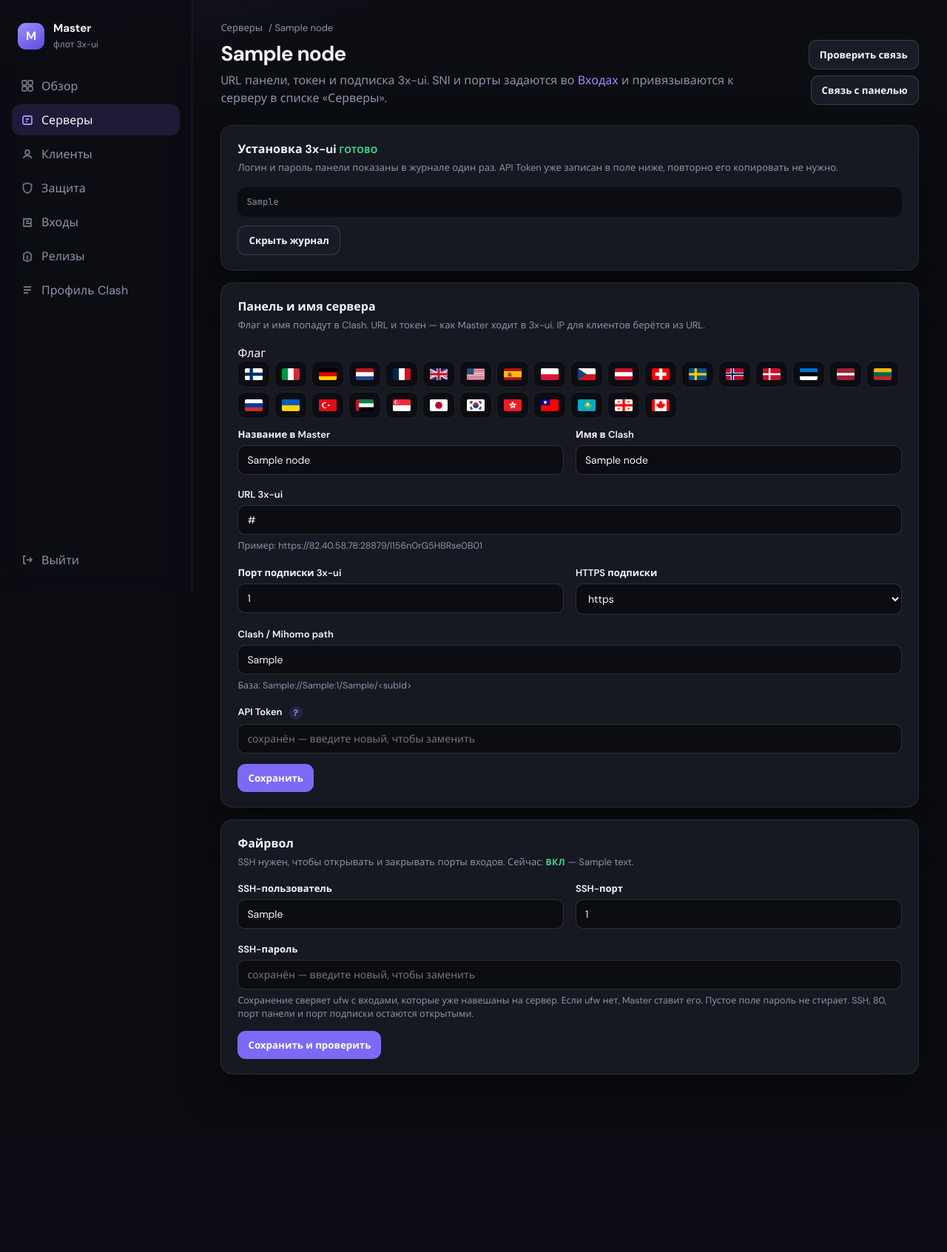
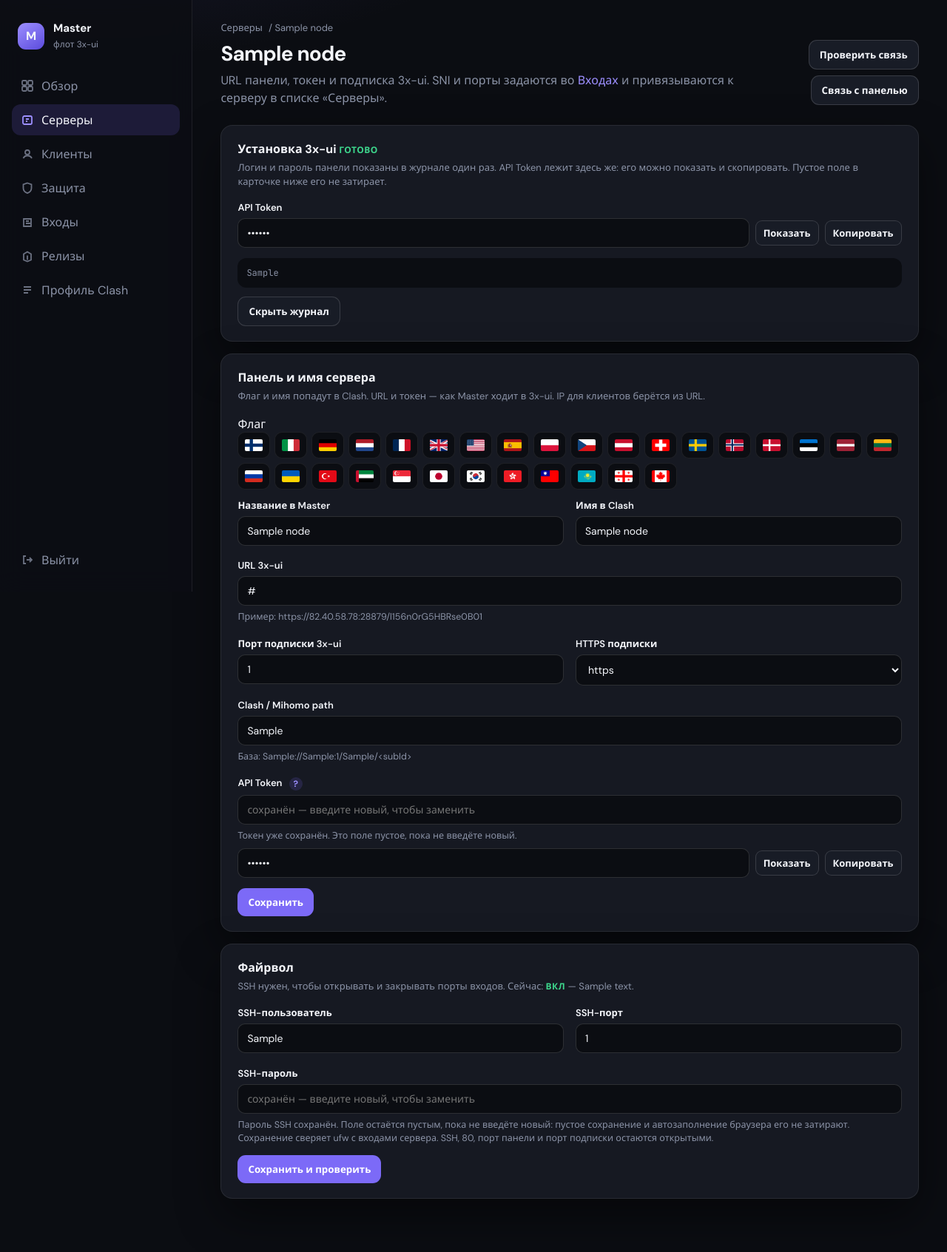
Before and after one commit to Instinct22/converter, a FastAPI app: page /nodes/1 in a window 1280 px wide. Shown: the whole page at 74% size. Before the commit the page ends 1453 px from the top, so only its background shows below. Run offline with FastAPI, Linux system fonts and the light colour scheme; the visitor is signed in with stand-in values (Sample User, id 1); tables that the repository leaves empty hold one stand-in row (values such as "Sample post").

Commit message:
Не затирать токен пустым сохранением и показывать страну у флага.
Co-authored-by: Cursor <cursoragent@cursor.com>

```diff
--- a/app/models.py
+++ b/app/models.py
@@ -3,7 +3,7 @@ from typing import Optional
 
 from sqlmodel import Field, SQLModel
 
-from app.flags import flag_src, to_emoji, to_iso
+from app.flags import country_name, flag_src, to_emoji, to_iso
 
 
 def utcnow() -> datetime:
@@ -52,6 +52,9 @@ class Node(SQLModel, table=True):
 
     def flag_image(self) -> str:
         return flag_src(self.flag)
+
+    def flag_title(self) -> str:
+        return country_name(self.flag)
 
 
 class InboundTemplate(SQLModel, table=True):
--- a/app/routers/ui.py
+++ b/app/routers/ui.py
@@ -7,6 +7,7 @@ from markupsafe import Markup
 from sqlmodel import select
 
 from app.deps import SessionDep, credentials_ok, request_authorized
+from app.flags import COUNTRY_NAMES
 from app.mihomo import days_left, is_expired
 from app.models import Client, ConfigDoc, InboundTemplate, Node, NodeInbound
 from app.settings import ROOT, settings
@@ -82,6 +83,7 @@ def _ctx(request: Request, **extra):
         'client_edit_payload': client_edit_payload,
         'split_csv': split_csv,
         'unique_snis': unique_snis,
+        'flag_names': COUNTRY_NAMES,
     }
     data.update(extra)
     return data
--- a/app/static/app.css
+++ b/app/static/app.css
@@ -111,6 +111,8 @@ button, input, select, textarea { font-family: inherit; }
 .field { margin-bottom: 14px; }
 .field label { display: block; font-size: 13px; font-weight: 600; margin-bottom: 6px; }
 .field-split { display: grid; grid-template-columns: 1fr auto; gap: 8px; align-items: start; }
+.secret-line { display: flex; gap: 8px; align-items: center; }
+.secret-line input { flex: 1; min-width: 0; }
 .scan-actions { display: flex; gap: 8px; flex-wrap: wrap; align-items: center; }
 .scan-actions select { flex: 1 1 180px; width: auto; min-width: 160px; }
 .scan-results { margin-top: 8px; }
--- a/app/static/app.js
+++ b/app/static/app.js
@@ -126,11 +126,8 @@ document.addEventListener('click', (e) => {
   if (e.target.classList.contains('overlay') && e.target.id) closeModal(e.target.id);
 }, true);
 
-const FLAGS = [
-  'FI', 'IT', 'DE', 'NL', 'FR', 'GB', 'US', 'ES', 'PL', 'CZ',
-  'AT', 'CH', 'SE', 'NO', 'DK', 'EE', 'LV', 'LT', 'RU', 'UA',
-  'TR', 'AE', 'SG', 'JP', 'KR', 'HK', 'TW', 'KZ', 'GE', 'CA',
-];
+const FLAG_NAMES = JSON.parse(document.getElementById('flag-names')?.textContent || '{}');
+const FLAGS = Object.keys(FLAG_NAMES);
 
 function bindFlagPicker(root) {
   root.querySelectorAll('[data-flags]').forEach((box) => {
@@ -140,7 +137,8 @@ function bindFlagPicker(root) {
     box.innerHTML = FLAGS.map((code) => {
       const on = current === code ? ' on' : '';
       const src = '/static/flags/' + code.toLowerCase() + '.png';
-      return `<button type="button" class="flag${on}" data-flag="${code}" title="${code}"><img src="${src}" alt="${code}"></button>`;
+      const title = FLAG_NAMES[code] || code;
+      return `<button type="button" class="flag${on}" data-flag="${code}" title="${title}"><img src="${src}" alt="${title}"></button>`;
     }).join('');
     box.addEventListener('click', (e) => {
       const btn = e.target.closest('[data-flag]');
--- a/app/templates/base.html
+++ b/app/templates/base.html
@@ -7,7 +7,7 @@
   <link rel="preconnect" href="https://fonts.googleapis.com">
   <link rel="preconnect" href="https://fonts.gstatic.com" crossorigin>
   <link href="https://fonts.googleapis.com/css2?family=DM+Sans:ital,opsz,wght@0,9..40,400;0,9..40,600;0,9..40,700;1,9..40,400&family=JetBrains+Mono:wght@400;500&display=swap" rel="stylesheet">
-  <link rel="stylesheet" href="/static/app.css?v=34">
+  <link rel="stylesheet" href="/static/app.css?v=35">
 </head>
 <body>
 <div class="layout">
@@ -59,7 +59,8 @@
     {% block content %}{% endblock %}
   </main>
 </div>
-<script src="/static/app.js?v=20"></script>
+<script id="flag-names" type="application/json">{{ flag_names|script_json }}</script>
+<script src="/static/app.js?v=21"></script>
 {% block scripts %}{% endblock %}
 </body>
 </html>
--- a/app/templates/dashboard.html
+++ b/app/templates/dashboard.html
@@ -43,7 +43,7 @@
           <div class="monitor-main">
             <span class="status-dot {{ 'bad' if n.last_error else ('ok' if n.last_sync_at else '') }}" data-dot></span>
             <span class="name-flag">
-              {% if n.flag_image() %}<img class="flag-img" src="{{ n.flag_image() }}" alt="">{% endif %}
+              {% if n.flag_image() %}<img class="flag-img" src="{{ n.flag_image() }}" alt="{{ n.flag_title() }}" title="{{ n.flag_title() }}">{% endif %}
               <strong>{{ n.name }}</strong>
             </span>
           </div>
--- a/app/templates/node_detail.html
+++ b/app/templates/node_detail.html
@@ -4,7 +4,7 @@
 <div class="crumbs"><a href="/nodes">Серверы</a> / {{ node.name }}</div>
 <div class="page-head">
   <div>
-    <h1 class="name-flag">{% if node.flag_image() %}<img class="flag-img" src="{{ node.flag_image() }}" alt="" style="width:28px;height:20px">{% endif %}{{ node.name }}</h1>
+    <h1 class="name-flag">{% if node.flag_image() %}<img class="flag-img" src="{{ node.flag_image() }}" alt="{{ node.flag_title() }}" title="{{ node.flag_title() }}" style="width:28px;height:20px">{% endif %}{{ node.name }}</h1>
     <p class="lede">URL панели, токен и подписка 3x-ui. SNI и порты задаются во <a href="/templates">Входах</a> и привязываются к серверу в списке «Серверы».</p>
   </div>
   <div class="row">
@@ -25,9 +25,19 @@
     {% if node.install_state == 'installing' %}
     Панели ещё нет. SSH уже сохранён ниже, в блоке «Файрвол». Повторная установка на стоящий x-ui не запускается.
     {% else %}
-    Логин и пароль панели показаны в журнале один раз. API Token уже записан в поле ниже, повторно его копировать не нужно.
+    Логин и пароль панели показаны в журнале один раз. API Token лежит здесь же: его можно показать и скопировать. Пустое поле в карточке ниже его не затирает.
     {% endif %}
   </p>
+  {% if node.api_token and node.install_state != 'installing' %}
+  <div class="field">
+    <label>API Token</label>
+    <div class="secret-line">
+      <input id="install-token" type="password" readonly value="{{ node.api_token }}" autocomplete="off">
+      <button class="btn secondary small" type="button" id="show-install-token">Показать</button>
+      <button class="btn secondary small" type="button" id="copy-install-token">Копировать</button>
+    </div>
+  </div>
+  {% endif %}
   <pre class="log show" id="install-log">{{ node.install_log }}</pre>
   {% if node.install_state != 'installing' %}
   <button class="btn secondary" type="button" id="hide-install-log">Скрыть журнал</button>
@@ -79,7 +89,15 @@
             <span class="tip-box">3x-ui → Panel Settings → API Token. Пустое поле не затирает текущий токен.</span>
           </span>
         </label>
-        <input name="api_token" type="password" placeholder="{{ 'сохранён — введите новый, чтобы заменить' if node.api_token else ('появится после установки' if node.install_state == 'installing' else 'вставьте токен') }}" {% if node.install_state == 'installing' %}readonly{% endif %}>
+        <input name="api_token" type="password" autocomplete="off" readonly placeholder="{{ 'сохранён — введите новый, чтобы заменить' if node.api_token else ('появится после установки' if node.install_state == 'installing' else 'вставьте токен') }}" {% if node.install_state == 'installing' %}data-locked="1"{% endif %}>
+        <span class="hint">{% if node.api_token %}Токен уже сохранён. Это поле пустое, пока не введёте новый.{% endif %}</span>
+        {% if node.api_token %}
+        <div class="secret-line" style="margin-top:8px">
+          <input id="saved-api-token" type="password" readonly value="{{ node.api_token }}" autocomplete="off">
+          <button class="btn secondary small" type="button" id="show-saved-token">Показать</button>
+          <button class="btn secondary small" type="button" id="copy-saved-token">Копировать</button>
+        </div>
+        {% endif %}
       </div>
     </div>
     <button class="btn" type="submit">Сохранить</button>
@@ -101,8 +119,8 @@
       </div>
       <div class="field span-2">
         <label>SSH-пароль</label>
-        <input name="ssh_password" type="password" placeholder="{{ 'сохранён — введите новый, чтобы заменить' if node.ssh_password else 'нужен, чтобы проверять ufw' }}">
-        <span class="hint">Сохранение сверяет ufw с входами, которые уже навешаны на сервер. Если ufw нет, Master ставит его. Пустое поле пароль не стирает. SSH, 80, порт панели и порт подписки остаются открытыми.</span>
+        <input name="ssh_password" type="password" autocomplete="off" readonly placeholder="{{ 'сохранён — введите новый, чтобы заменить' if node.ssh_password else 'нужен, чтобы проверять ufw' }}">
+        <span class="hint">{% if node.ssh_password %}Пароль SSH сохранён. Поле остаётся пустым, пока не введёте новый: пустое сохранение и автозаполнение браузера его не затирают.{% else %}Пароля SSH нет. Введите его, чтобы сверять ufw.{% endif %} Сохранение сверяет ufw с входами сервера. SSH, 80, порт панели и порт подписки остаются открытыми.</span>
       </div>
     </div>
     <button class="btn" type="submit" {% if node.install_state == 'installing' %}disabled{% endif %}>Сохранить и проверить</button>
@@ -131,6 +149,36 @@ document.getElementById('sync-inbounds').onclick = async (e) => {
   }
 };
 
+function armSecret(input) {
+  if (!input || input.dataset.locked) return;
+  input.readOnly = true;
+  input.dataset.userEdit = '';
+  input.addEventListener('focus', () => { input.readOnly = false; });
+  input.addEventListener('keydown', () => { input.dataset.userEdit = '1'; });
+  input.addEventListener('paste', () => { input.dataset.userEdit = '1'; });
+}
+function typedSecret(input) {
+  if (!input || input.dataset.userEdit !== '1') return '';
+  return input.value.trim();
+}
+armSecret(document.querySelector('#edit [name="api_token"]'));
+armSecret(document.querySelector('#firewall [name="ssh_password"]'));
+
+function bindToken(inputId, showId, copyId) {
+  const input = document.getElementById(inputId);
+  document.getElementById(showId)?.addEventListener('click', (event) => {
+    if (!input) return;
+    const open = input.type === 'password';
+    input.type = open ? 'text' : 'password';
+    event.currentTarget.textContent = open ? 'Скрыть' : 'Показать';
+  });
+  document.getElementById(copyId)?.addEventListener('click', () => {
+    if (input) XUI.copyText(input.value);
+  });
+}
+bindToken('install-token', 'show-install-token', 'copy-install-token');
+bindToken('saved-api-token', 'show-saved-token', 'copy-saved-token');
+
 document.getElementById('edit').onsubmit = async (e) => {
   e.preventDefault();
   const f = e.target;
@@ -143,7 +191,8 @@ document.getElementById('edit').onsubmit = async (e) => {
     sub_scheme: f.sub_scheme.value,
     sub_clash_path: f.sub_clash_path.value,
   };
-  if (f.api_token.value) body.api_token = f.api_token.value;
+  const token = typedSecret(f.api_token);
+  if (token) body.api_token = token;
   try {
     await XUI.api('/api/nodes/' + id, 'PATCH', body);
     XUI.toast('Сохранено');
@@ -182,7 +231,8 @@ document.getElementById('firewall').onsubmit = async (e) => {
     ssh_user: f.ssh_user.value,
     ssh_port: Number(f.ssh_port.value),
   };
-  if (f.ssh_password.value) body.ssh_password = f.ssh_password.value;
+  const password = typedSecret(f.ssh_password);
+  if (password) body.ssh_password = password;
   try {
     const r = await XUI.withBusy(e.submitter, () => XUI.api('/api/nodes/' + id, 'PATCH', body));
     const text = (r.logs && r.logs[0]) || (r.firewall_on ? 'Файрвол вкл' : 'Файрвол выкл');
--- a/app/templates/nodes.html
+++ b/app/templates/nodes.html
@@ -40,7 +40,7 @@
       <tr>
         <td data-label="Сервер">
           <span class="name-flag">
-            {% if n.flag_image() %}<img class="flag-img" src="{{ n.flag_image() }}" alt="">{% endif %}
+            {% if n.flag_image() %}<img class="flag-img" src="{{ n.flag_image() }}" alt="{{ n.flag_title() }}" title="{{ n.flag_title() }}">{% endif %}
             <strong>{{ n.name }}</strong>
             {% if n.install_state == 'installing' %}<span class="fw-tag warn">ставится</span>
             {% elif n.install_state == 'failed' %}<span class="fw-tag bad">ошибка</span>
--- a/app/templates/protection.html
+++ b/app/templates/protection.html
@@ -49,7 +49,7 @@
           <tr data-bans="{{ n.id }}" data-name="{{ n.name }}">
             <td>
               <span class="name-flag">
-                {% if n.flag_image() %}<img class="flag-img" src="{{ n.flag_image() }}" alt="">{% endif %}
+                {% if n.flag_image() %}<img class="flag-img" src="{{ n.flag_image() }}" alt="{{ n.flag_title() }}" title="{{ n.flag_title() }}">{% endif %}
                 <strong>{{ n.name }}</strong>
               </span>
             </td>
```
Also changed, not shown: app/flags.py (+41 -33 lines), app/routers/api.py (+8 -4 lines), tests/test_node_secrets.py (added, +28 -0 lines).
